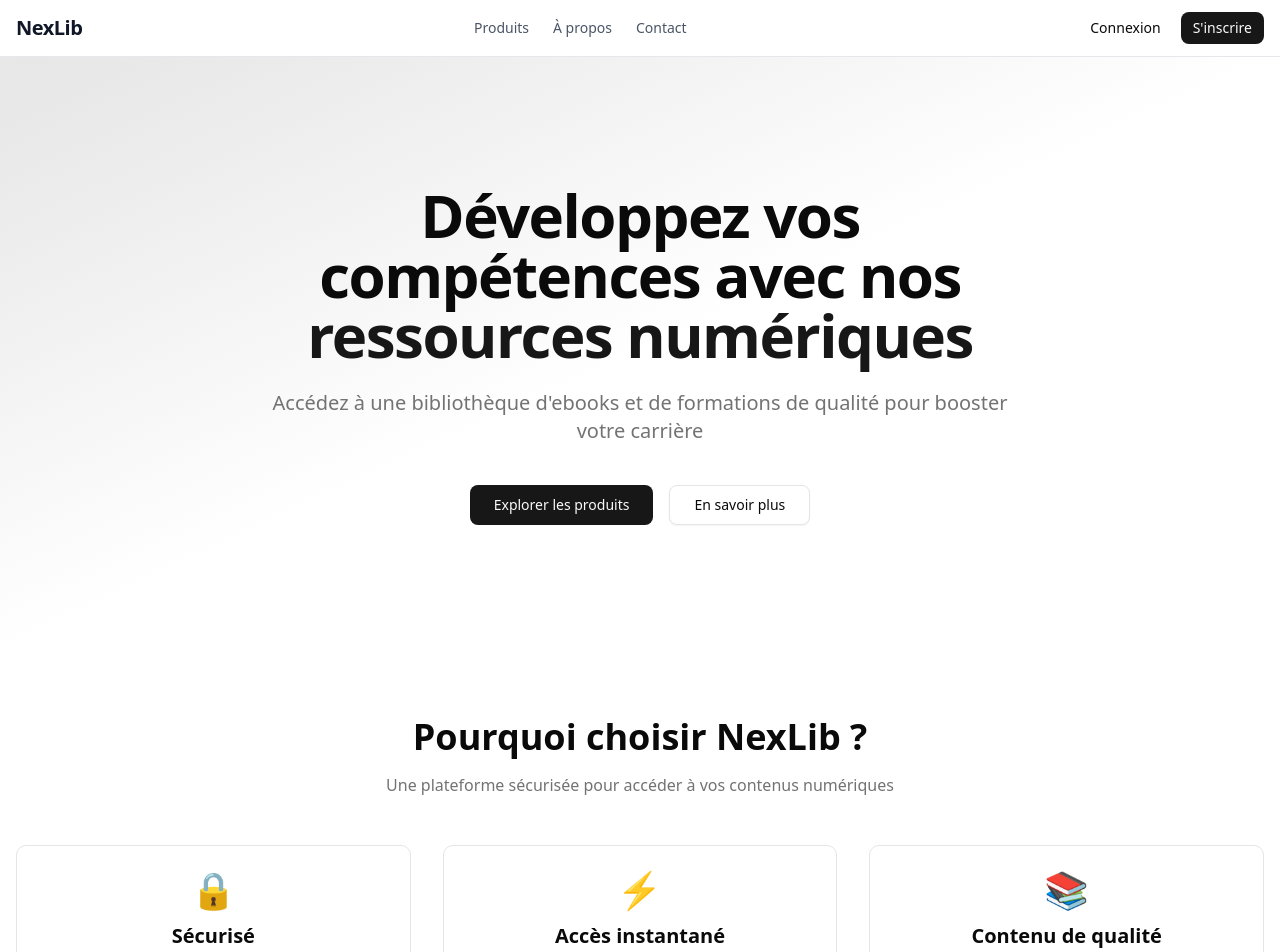
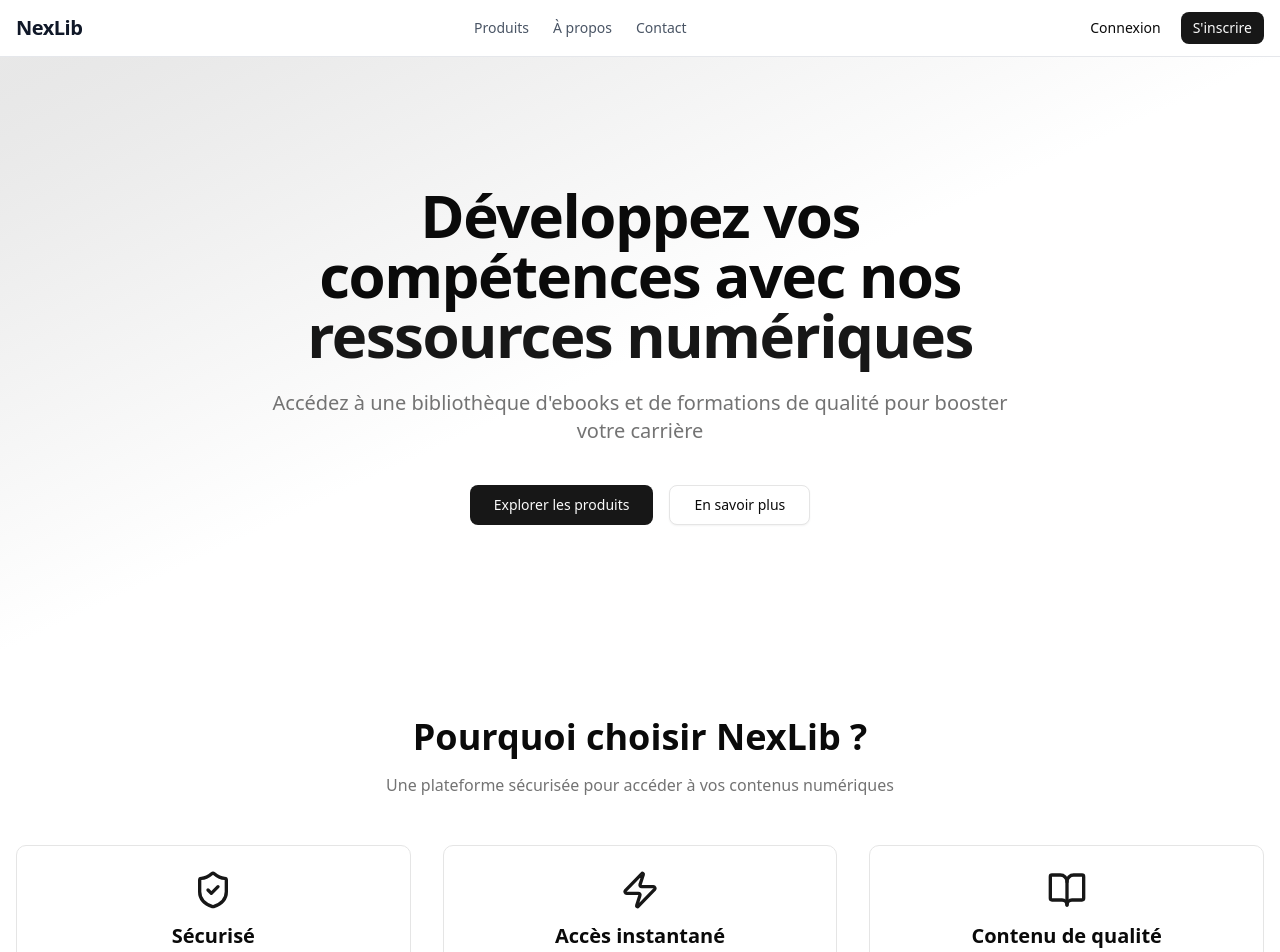
Before and after one commit to R1wen/nexlib, a Next.js app: page / in a window 1280 px wide. Shown: the top 952 px of the page. Built offline with nearby package versions, Linux system fonts and the light colour scheme; no server answers.

Commit message:
style: icons

```diff
--- a/app/(public)/page.tsx
+++ b/app/(public)/page.tsx
@@ -1,6 +1,7 @@
 import type { Metadata } from "next";
 import { Button } from "@/components/ui/button";
 import Link from "next/link";
+import { ShieldCheck, Zap, BookOpen } from "lucide-react";
 
 export const metadata: Metadata = {
   title: "NexLib - Ebooks et Formations de Qualité",
@@ -42,21 +43,27 @@ export default function HomePage() {
         </div>
         <div className="grid md:grid-cols-3 gap-8">
           <div className="text-center space-y-3 p-6 rounded-lg border bg-card">
-            <div className="text-4xl">🔒</div>
+            <div className="flex justify-center">
+              <ShieldCheck className="size-10 text-primary" />
+            </div>
             <h3 className="text-xl font-semibold">Sécurisé</h3>
             <p className="text-sm text-muted-foreground">
               Téléchargements protégés avec liens signés et temporaires
             </p>
           </div>
           <div className="text-center space-y-3 p-6 rounded-lg border bg-card">
-            <div className="text-4xl">⚡</div>
+            <div className="flex justify-center">
+              <Zap className="size-10 text-primary" />
+            </div>
             <h3 className="text-xl font-semibold">Accès instantané</h3>
             <p className="text-sm text-muted-foreground">
               Accédez à vos contenus immédiatement après paiement
             </p>
           </div>
           <div className="text-center space-y-3 p-6 rounded-lg border bg-card">
-            <div className="text-4xl">📚</div>
+            <div className="flex justify-center">
+              <BookOpen className="size-10 text-primary" />
+            </div>
             <h3 className="text-xl font-semibold">Contenu de qualité</h3>
             <p className="text-sm text-muted-foreground">
               Ebooks et formations créés par des experts
--- a/components/layout/PublicHeader.tsx
+++ b/components/layout/PublicHeader.tsx
@@ -4,7 +4,7 @@ import { Button } from "@/components/ui/button"
 
 export function PublicHeader() {
   return (
-    <header className="sticky top-0 z-50 w-full border-b border-gray-200 bg-white/95 backdrop-blur supports-[backdrop-filter]:bg-white/60">
+    <header className="sticky top-0 z-50 w-full border-b border-gray-200 bg-white/95 backdrop-blur supports-backdrop-filter:bg-white/60">
       <div className="container mx-auto flex h-14 items-center justify-between px-4">
         <Link href="/" className="text-xl font-bold tracking-tight text-gray-900">
           NexLib
```
